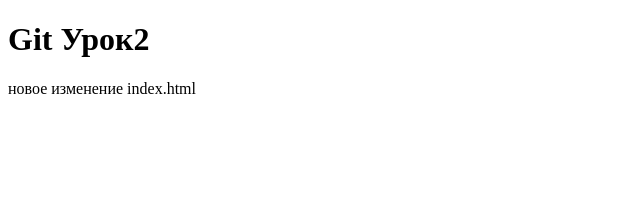
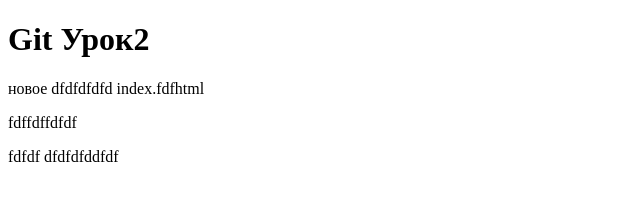
Before and after one commit to antonpshenai/site, a plain HTML site: page index.html in a window 1280 px wide. Shown: the whole page, without its empty margins (0-640 px from the left). Drawn offline with Linux system fonts and the light colour scheme.

Commit message:
my commit

```diff
--- a/index.html
+++ b/index.html
@@ -7,6 +7,15 @@
 </head>
 <body>
 	<h1>Git Урок2</h1>
-	<p>новое изменение index.html</p>
+	<p>новое dfdfdfdfd index.fdfhtml</p>
+	<p><!DOCTYPE htdml><P>fdffdffdfdf</P>
+	<html>fdfdf
+	<head>
+		<title></title>dfdfdfddfdf
+	</head>
+	<body>
+
+	</body>
+	</html></p>
 </body>
 </html>
```
Also changed, not shown: 1 other file.
